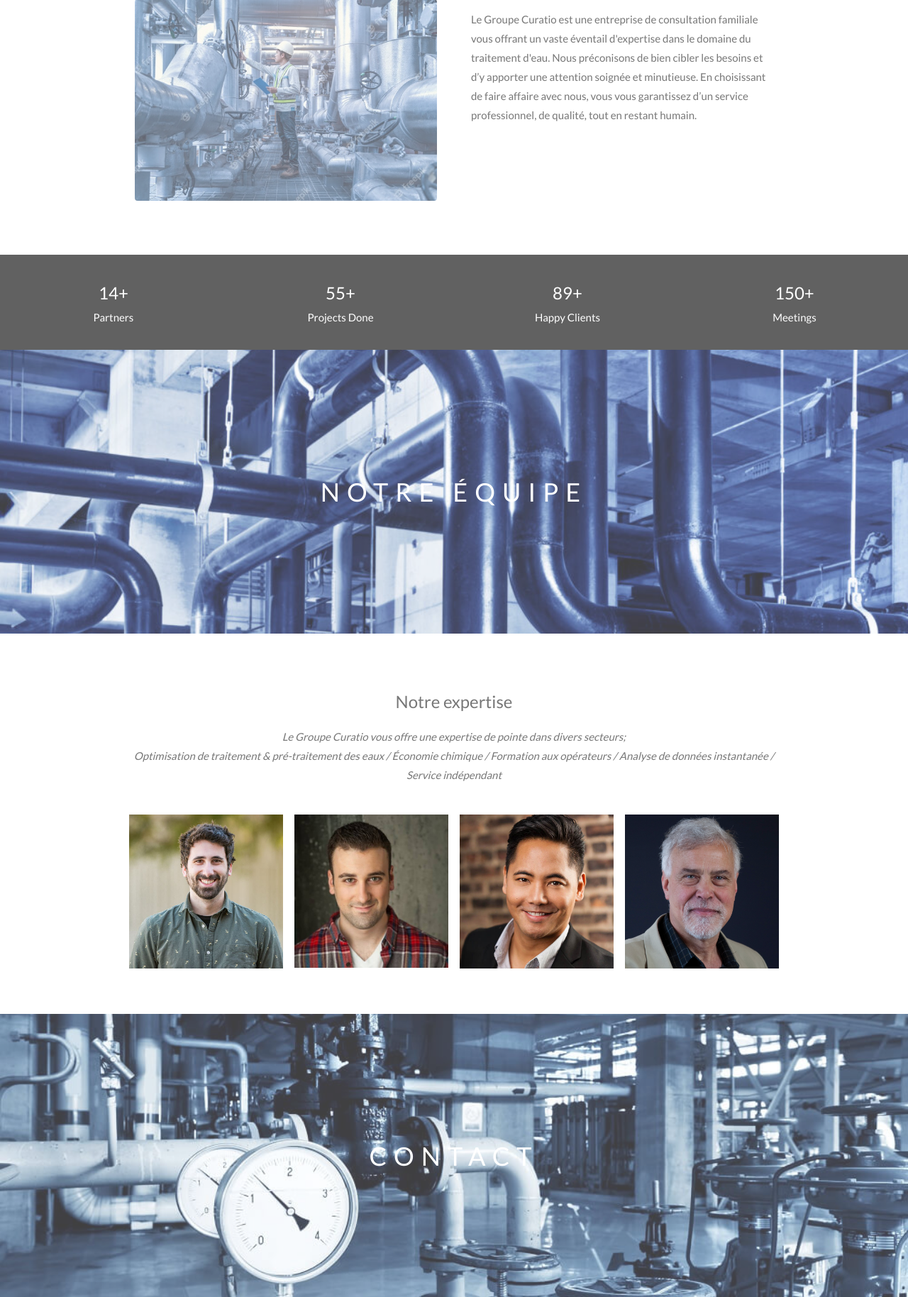
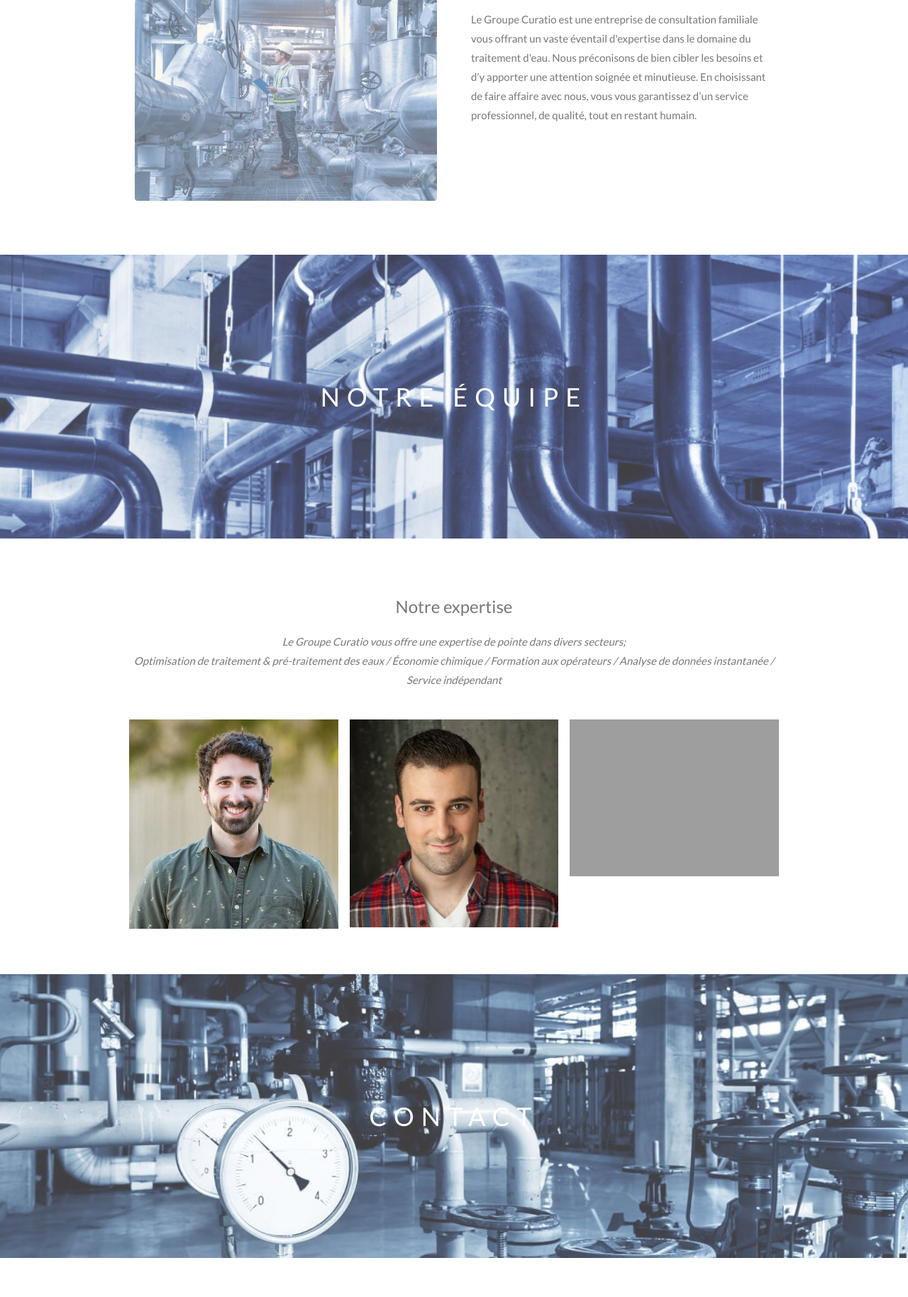
Before and after one commit to rouxcedr/curatio, a Django app: template templates/core/home.html in a window 1280 px wide. Shown: the part 656-2484 px from the top of the page at 71% size. Run offline with Django 3.2, Linux system fonts and the light colour scheme; the template is opened without the code that fills it, so the values that code supplies are empty; grey boxes are pictures that could not be loaded.

Commit message:
Edit clientbar/pictures

```diff
--- a/templates/core/home.html
+++ b/templates/core/home.html
@@ -133,7 +133,7 @@
     </div>
 </div>
 
-<div class="w3-row w3-center w3-dark-grey w3-padding-16">
+<!-- <div class="w3-row w3-center w3-dark-grey w3-padding-16">
     <div class="w3-quarter w3-section">
         <span class="w3-xlarge">14+</span><br>
         Partners
@@ -150,7 +150,7 @@
         <span class="w3-xlarge">150+</span><br>
         Meetings
     </div>
-</div>
+</div> -->
 
 <!-- Second Parallax Image with Portfolio Text -->
 <div class="bgimg-2 w3-display-container w3-opacity-min">
@@ -168,25 +168,25 @@
 
     <!-- Responsive Grid. Four columns on tablets, laptops and desktops. Will stack on mobile devices/small screens (100% width) -->
     <div class="w3-row-padding w3-center">
-        <div class="w3-col m3">
+        <div class="w3-col m4">
             <img src="/media/home_page/Lapou_Professionnel.jpg" style="width:100%" onclick="onClick(this)" class="w3-hover-opacity"
-                 alt="Simon Laporte - CEO">
+                 alt="Simon Laporte">
         </div>
 
-        <div class="w3-col m3">
+        <div class="w3-col m4">
             <img src="/media/home_page/Senior_Professionnel.jpg" style="width:100%" onclick="onClick(this)" class="w3-hover-opacity"
-                 alt="Jean-Louis Laporte - CTO">
+                 alt="Jean-Louis Laporte">
         </div>
 
-        <div class="w3-col m3">
-            <img src="/media/home_page/Guy_3.jpg" style="width:100%" onclick="onClick(this)" class="w3-hover-opacity"
-                 alt="Marc-Oliver Laplante - RnD">
+        <div class="w3-col m4">
+            <img src="/media/home_page/Rejean_Professionnel_Resized.jpg" style="width:100%" onclick="onClick(this)" class="w3-hover-opacity"
+                 alt="Rejean Laporte">
         </div>
 
-        <div class="w3-col m3">
+        <!-- <div class="w3-col m3">
             <img src="/media/home_page/Guy_4.jpg" style="width:100%" onclick="onClick(this)" class="w3-hover-opacity"
                  alt="Gaspard Lavallé - CFO">
-        </div>
+        </div> -->
     </div>
 
 
```
